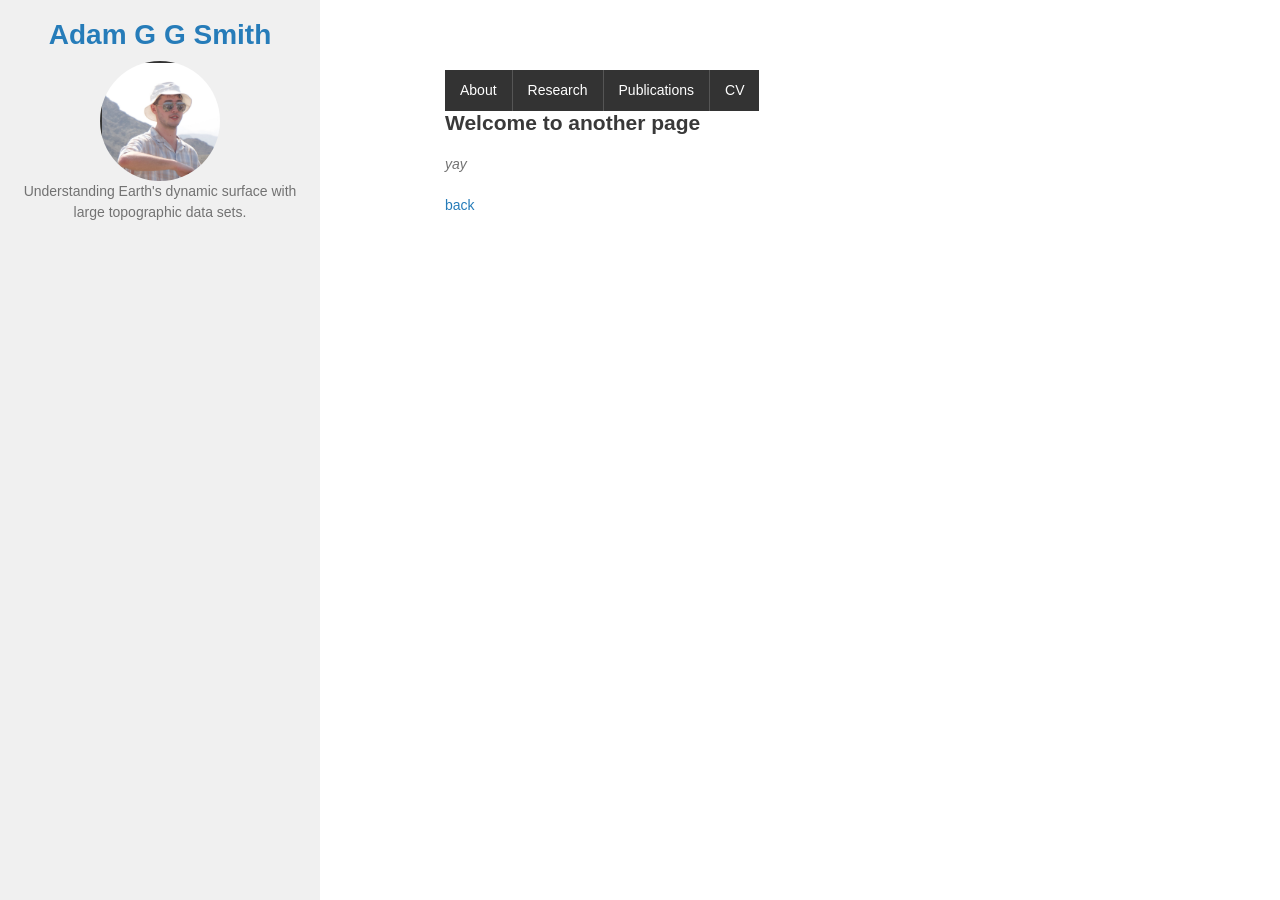
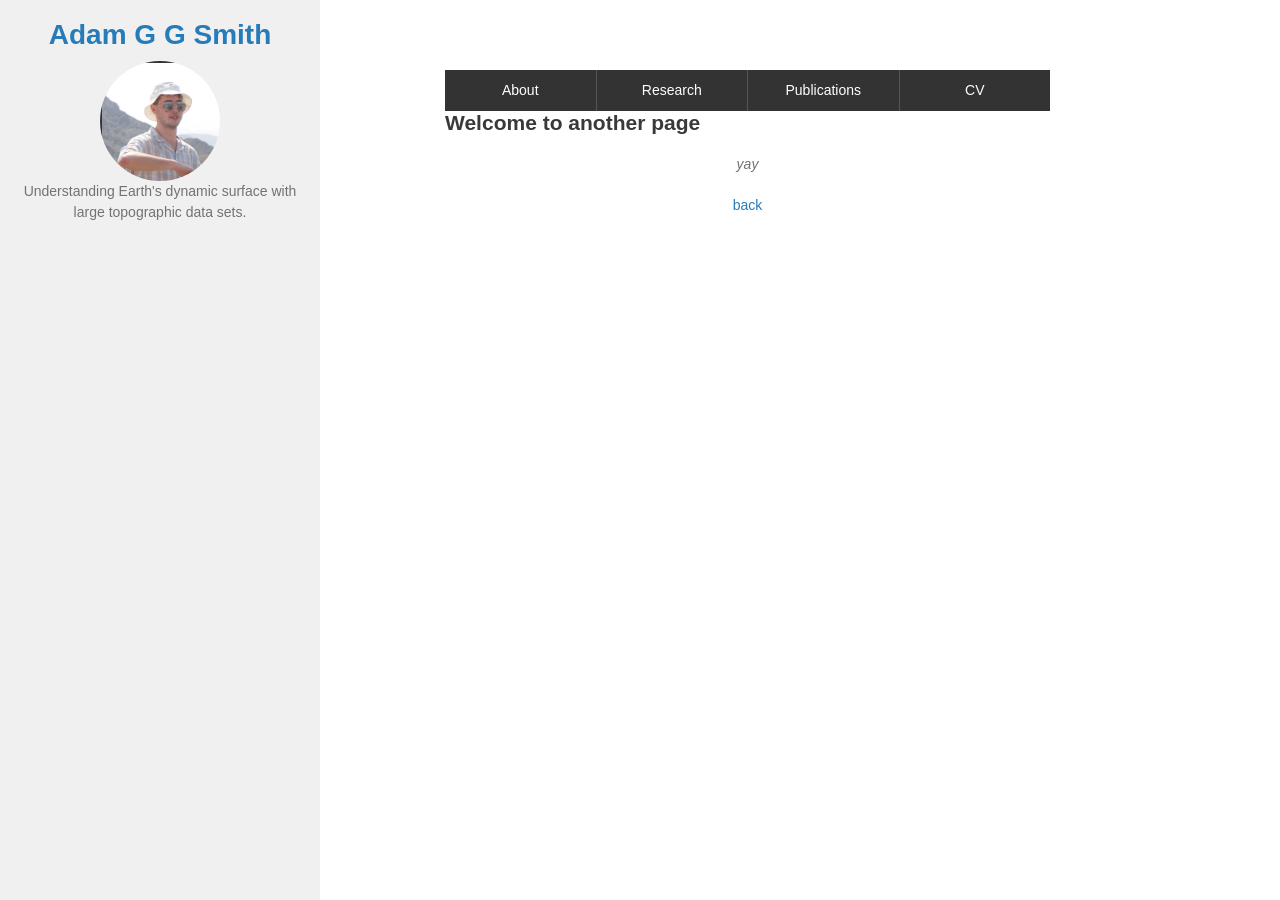
Before and after one commit to adamsmith142/adamsmith142.github.io, a Jekyll site: the page built from another-page.md, in a window 1280 px wide and 900 px high. Built offline with Jekyll 4.4.1, drawn with Linux system fonts in a browser that asks for light colours; our own code applies the rules of GitHub Pages for plain Markdown files.

Commit message:
Update default.html

```diff
--- a/_layouts/default.html
+++ b/_layouts/default.html
@@ -58,15 +58,11 @@
 
         main {
             flex: 1;
-            width: 60%; /* Set a fixed width for the main content */
             padding: 20px;
             box-sizing: border-box;
-            margin-left: 25%; /* 25% for the header */
-            margin-right: 7.5%;
+            margin-left: 25%;
+            margin-right: 0;
             overflow-y: auto;
-            display: flex;
-            flex-direction: column;
-            align-items: flex-start; /* Align text to the left in the main content */
         }
 
           .tabs {
```
